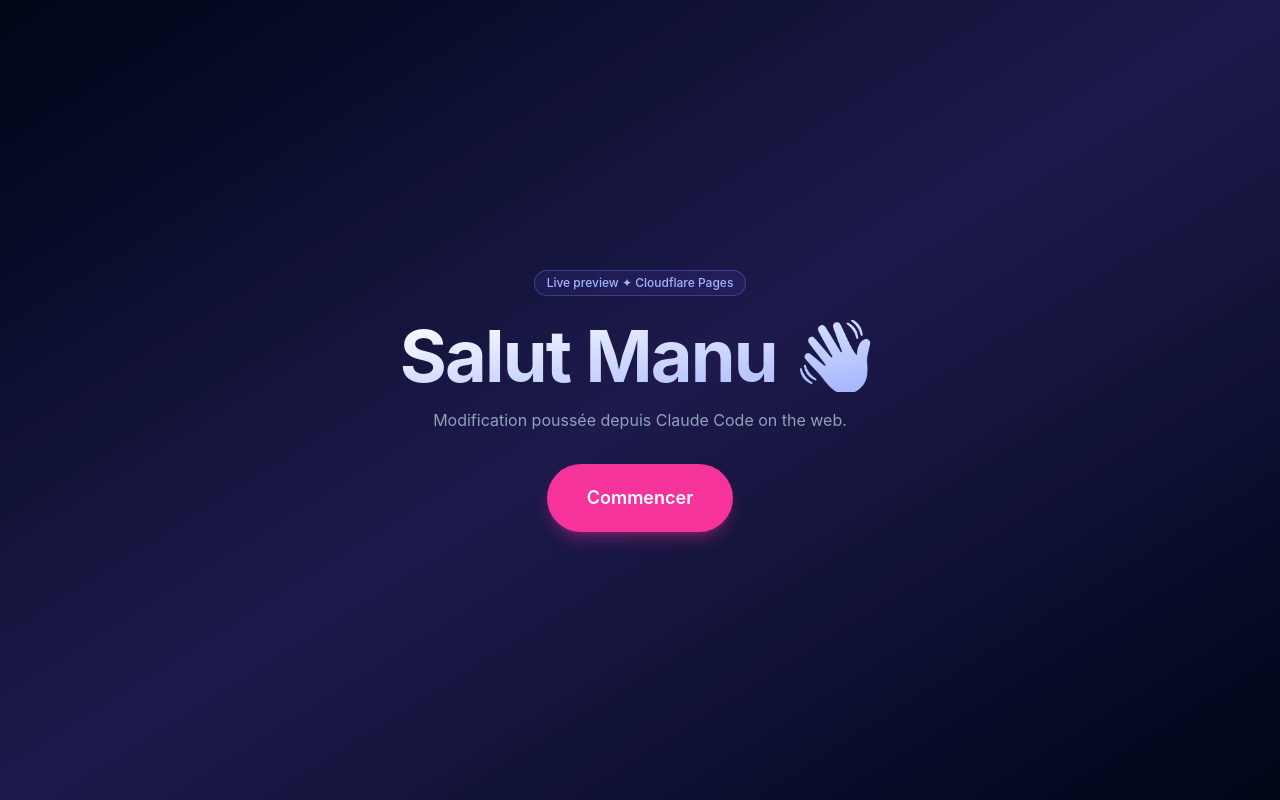
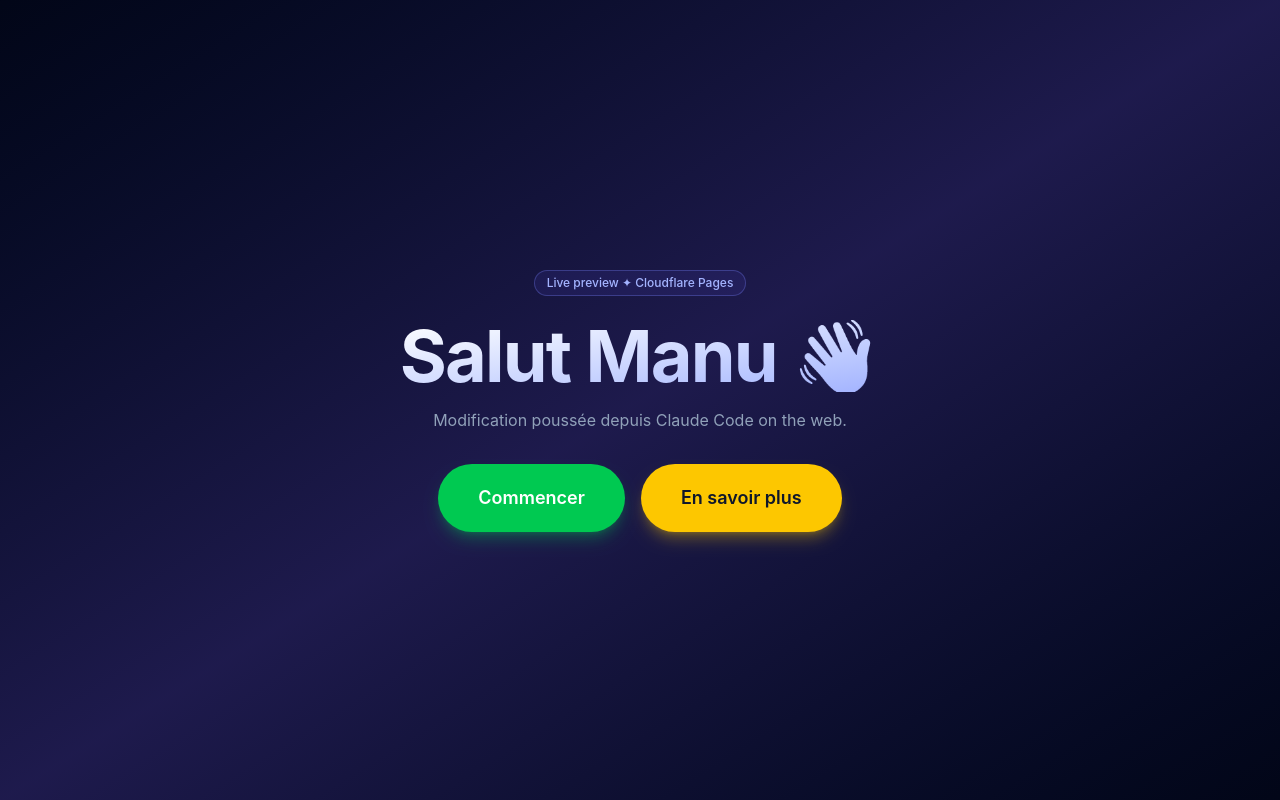
Before and after one commit to ManuAVQN/website-starter-kit, a Next.js app: page / in a window 1280 px wide. Built offline with nearby package versions, Linux system fonts and the light colour scheme.

Commit message:
Add green and yellow CTA buttons on home page
https://claude.ai/code/session_01WQFujPNrfmnUnLLtwZ6Qdi

```diff
--- a/app/page.tsx
+++ b/app/page.tsx
@@ -11,9 +11,14 @@ export default function Home() {
         <p className="mt-4 text-slate-400">
           Modification poussée depuis Claude Code on the web.
         </p>
-        <button className="mt-8 rounded-full bg-pink-500 px-10 py-5 text-lg font-semibold text-white shadow-lg shadow-pink-500/30 transition hover:bg-pink-400">
-          Commencer
-        </button>
+        <div className="mt-8 flex justify-center gap-4">
+          <button className="rounded-full bg-green-500 px-10 py-5 text-lg font-semibold text-white shadow-lg shadow-green-500/30 transition hover:bg-green-400">
+            Commencer
+          </button>
+          <button className="rounded-full bg-yellow-400 px-10 py-5 text-lg font-semibold text-slate-900 shadow-lg shadow-yellow-400/30 transition hover:bg-yellow-300">
+            En savoir plus
+          </button>
+        </div>
       </div>
     </main>
   );
```
